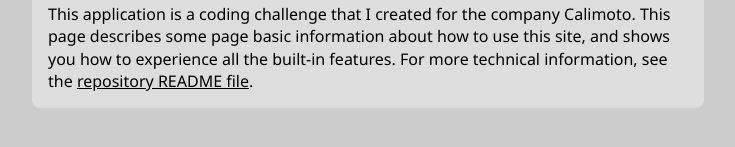
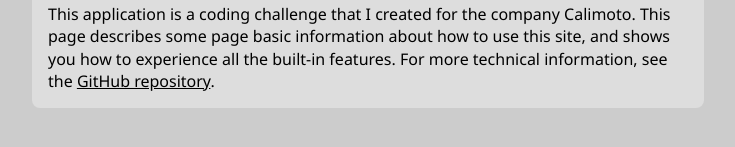
Before and after one commit to edwardtanguay/coding-challenge-react-blogsite-calimoto, a React (Vite) app: page /making-of in a window 1280 px wide. Shown: the part 195-342 px from the top of the page, without its empty margins (272-1007 px from the left). Built offline with nearby package versions, Linux system fonts and the light colour scheme.

Commit message:
making of intro

```diff
--- a/src/pages/PageMakingOf.tsx
+++ b/src/pages/PageMakingOf.tsx
@@ -9,10 +9,7 @@ export const PageMakingOf = () => {
 				information about how to use this site, and shows you how to
 				experience all the built-in features. For more technical
 				information, see the{" "}
-				<a href="nnn" target="_blank">
-					repository README file
-				</a>
-				.
+				<a href="nnn" target="_blank">GitHub repository</a>.
 			</p>
 		</section>
 	);
```
